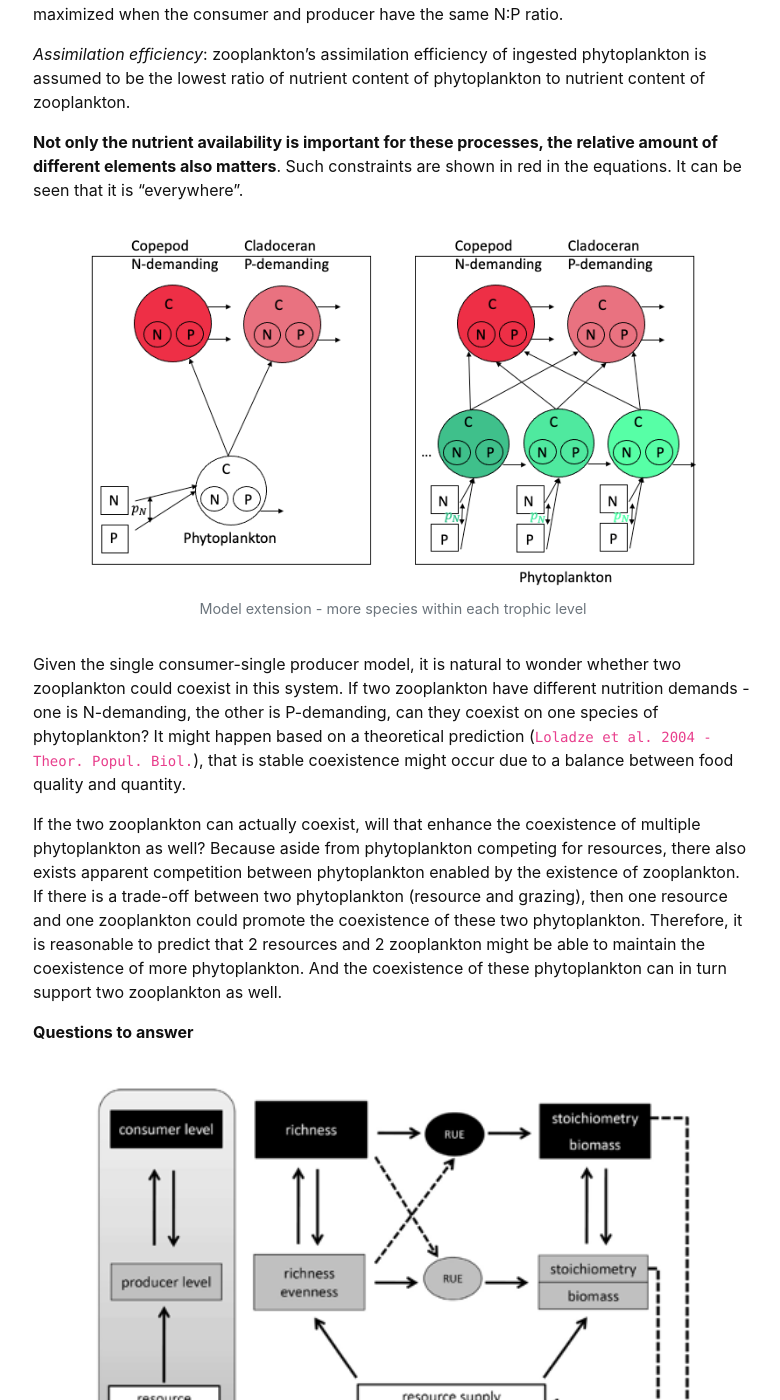
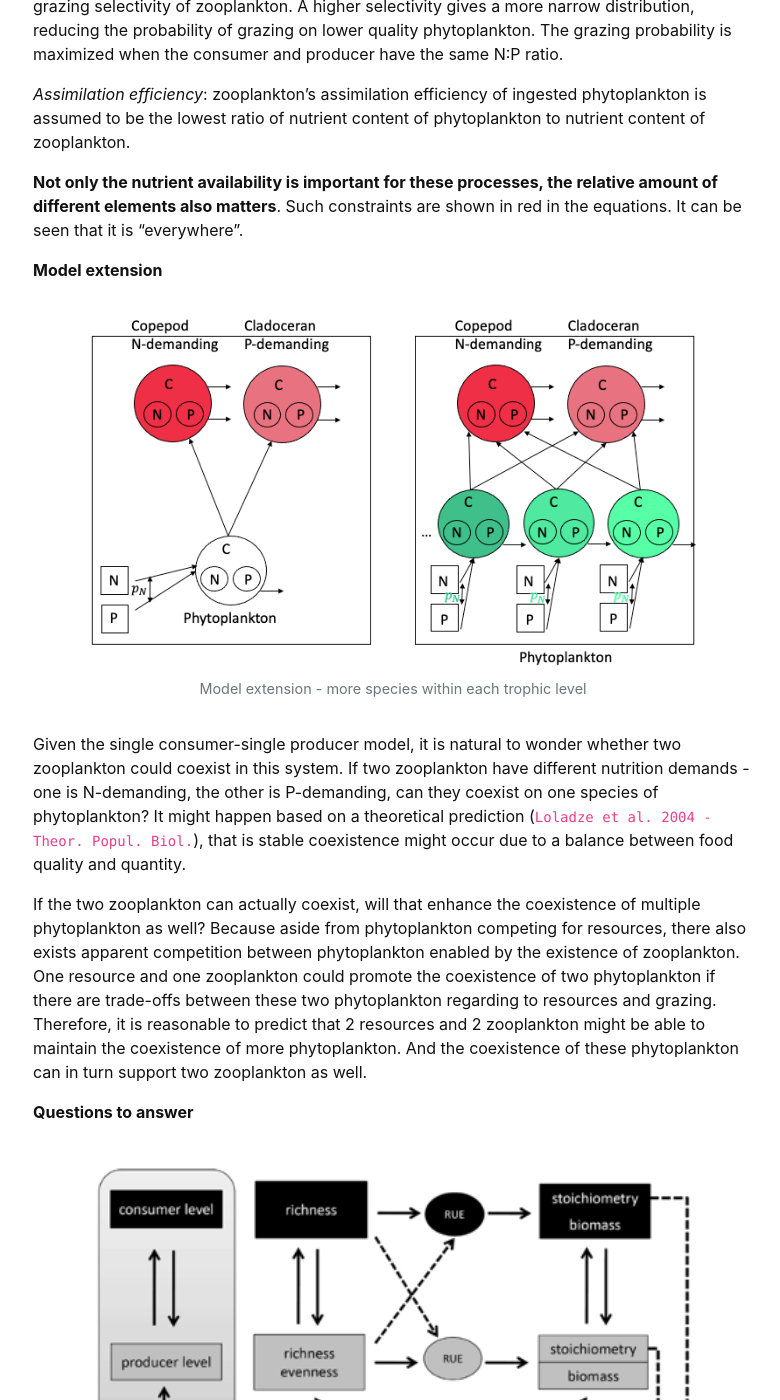
Before and after one commit to junkun-ren/PersonalWebsite, a Jekyll site: the page built from content/0-research.md, in a window 1280 px wide and 1400 px high, scrolled down 2184 px. Shown: the whole window, without its empty margins (247-1027 px from the left). Built offline with Jekyll 4.4.1, drawn with Linux system fonts in a browser that asks for light colours.

Commit message:
Update 0-research.md

```diff
--- a/content/0-research.md
+++ b/content/0-research.md
@@ -20,7 +20,7 @@ nav: true
 {% include alert.html text=text color=secondary %}
 Advisor: Dr. Shaopeng Wang
 
-<a name="subparagraph1"></a>
+**Model setup**<a name="subparagraph1"></a>
 {% include figure.html img="plankton model illustration.png" alt="model illustration" caption="2-level food-chain model with stoichiometric constraints indicated in red.<br/>This system is assumed to be carbon sufficient and closed in terms of N and P." width="85%" %}
 {% include figure.html img="equations.png" alt="model equations" caption="Model equations<br/>i:N,P; j:zooplankton; k:phytoplankton" width="90%" %}
 
@@ -34,12 +34,12 @@ Advisor: Dr. Shaopeng Wang
 
 **Not only the nutrient availability is important for these processes, the relative amount of different elements also matters**. Such constraints are shown in red in the equations. It can be seen that it is "everywhere".
 
-<a name="subparagraph2"></a>
+**Model extension**<a name="subparagraph2"></a>
 {% include figure.html img="multiple zooplankton or phytoplankton illustration.png" alt="multiple zooplankton or phytoplankton illustration" caption="Model extension - more species within each trophic level" width="90%" %}
 
 Given the single consumer-single producer model, it is natural to wonder whether two zooplankton could coexist in this system. If two zooplankton have different nutrition demands - one is N-demanding, the other is P-demanding, can they coexist on one species of phytoplankton? It might happen based on a theoretical prediction (`Loladze et al. 2004 - Theor. Popul. Biol.`), that is stable coexistence might occur due to a balance between food quality and quantity.
 
-If the two zooplankton can actually coexist, will that enhance the coexistence of multiple phytoplankton as well? Because aside from phytoplankton competing for resources, there also exists apparent competition between phytoplankton enabled by the existence of zooplankton. If there is a trade-off between two phytoplankton (resource and grazing), then one resource and one zooplankton could promote the coexistence of these two phytoplankton. Therefore, it is reasonable to predict that 2 resources and 2 zooplankton might be able to maintain the coexistence of more phytoplankton. And the coexistence of these phytoplankton can in turn support two zooplankton as well.
+If the two zooplankton can actually coexist, will that enhance the coexistence of multiple phytoplankton as well? Because aside from phytoplankton competing for resources, there also exists apparent competition between phytoplankton enabled by the existence of zooplankton. One resource and one zooplankton could promote the coexistence of two phytoplankton if there are trade-offs between these two phytoplankton regarding to resources and grazing. Therefore, it is reasonable to predict that 2 resources and 2 zooplankton might be able to maintain the coexistence of more phytoplankton. And the coexistence of these phytoplankton can in turn support two zooplankton as well.
 
 **Questions to answer**<a name="subparagraph3"></a>
 {% include figure.html img="BEF stoichiometry framework.png" alt="BEF stoichiometry framework illustration" caption="A conceptual framework of the stoichiometric relationship between biodiversity and ecosystem functioning (BEF) in food web. H. Hillebrand et al., BAAE." width="90%" %}
```
